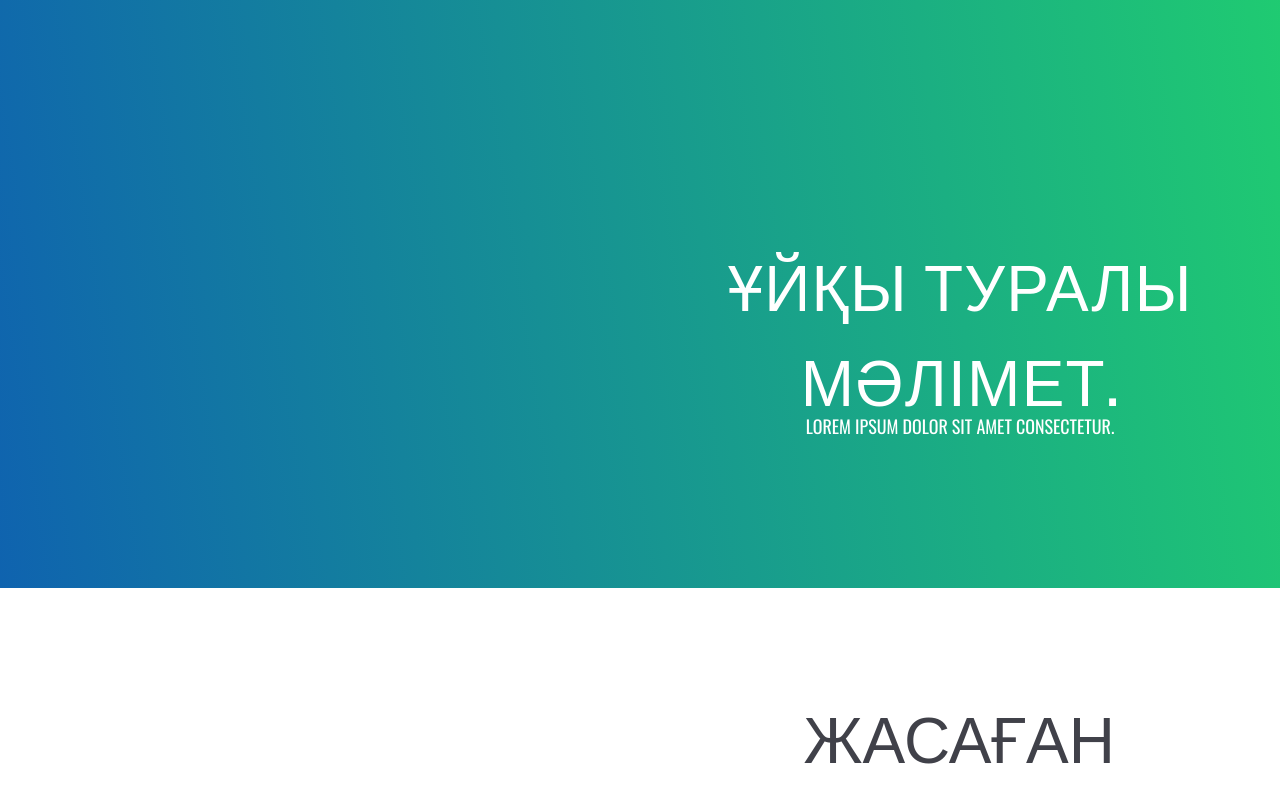
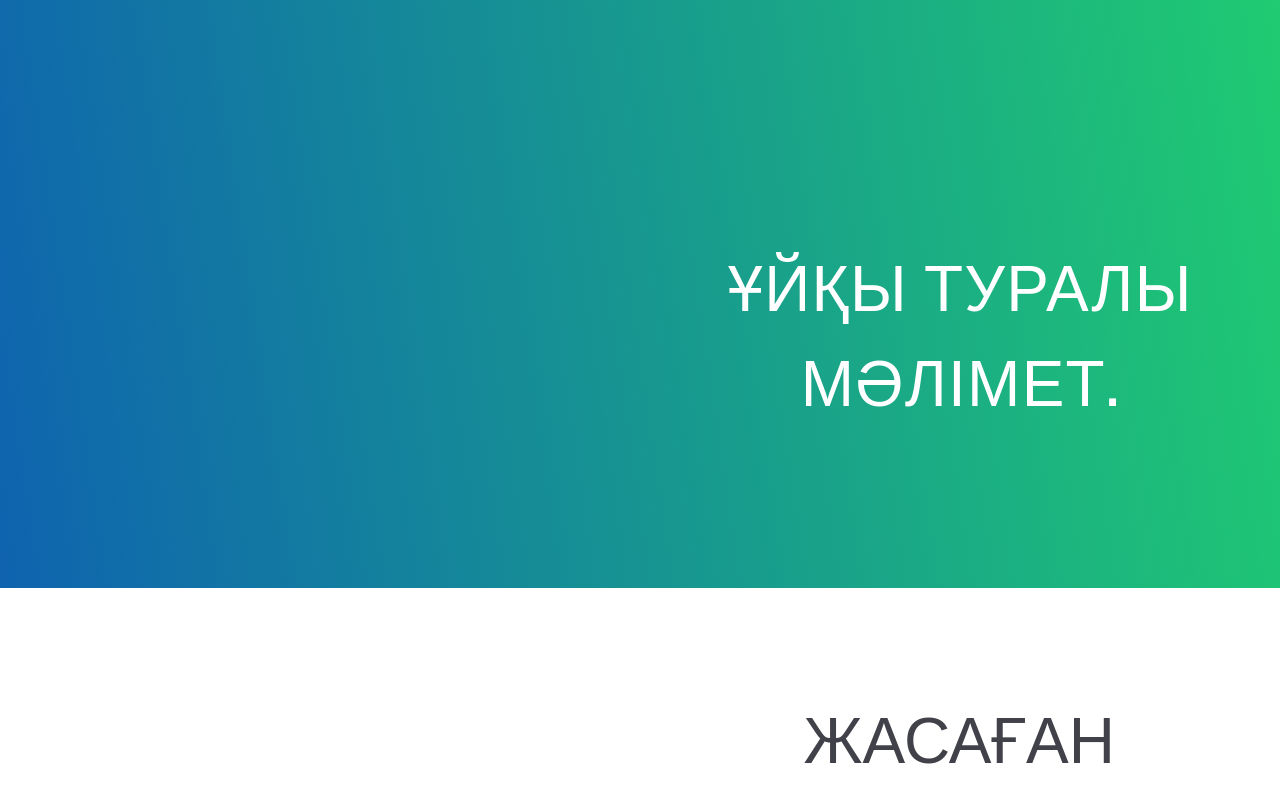
Before and after one commit to aitzhanamir/aitzhanamir.github.io, a plain HTML site: page index.html in a window 1280 px wide. Shown: the top 800 px of the page. Drawn offline with nearby package versions, Linux system fonts and the light colour scheme.

Commit message:
Update index.html

```diff
--- a/index.html
+++ b/index.html
@@ -10,7 +10,6 @@
 <body>
     <div></div>
     <h1 class="f">Ұйқы туралы мәлімет.</h1>
-    <h2 class="f1">Lorem ipsum dolor sit amet consectetur.</h2>
     <h1 class="f2">Жасаған</h1>
     <img src="image 2.jpg" alt="file:///C:/Users/hp/Downloads/%D0%B1%D0%B8%D0%BE%D0%BB%D0%BE%D0%B3%D0%B8%D1%8F/img/image%202.jpg" class="amir">
     <img src="image 1.jpg" alt="file:///C:/Users/hp/Downloads/%D0%B1%D0%B8%D0%BE%D0%BB%D0%BE%D0%B3%D0%B8%D1%8F/img/image%201.jpg" class="merey">
```
